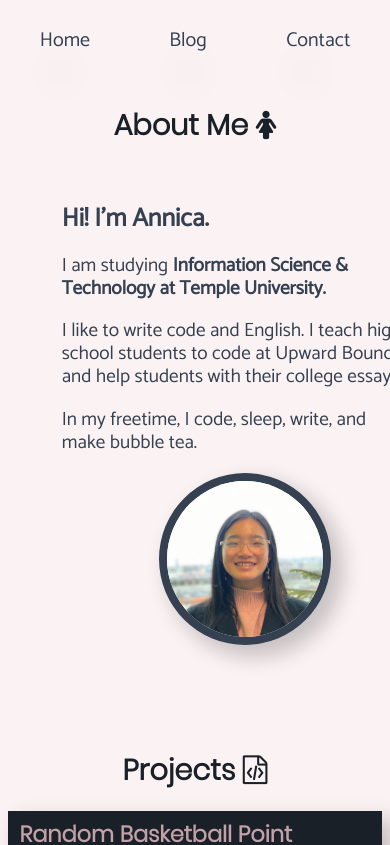
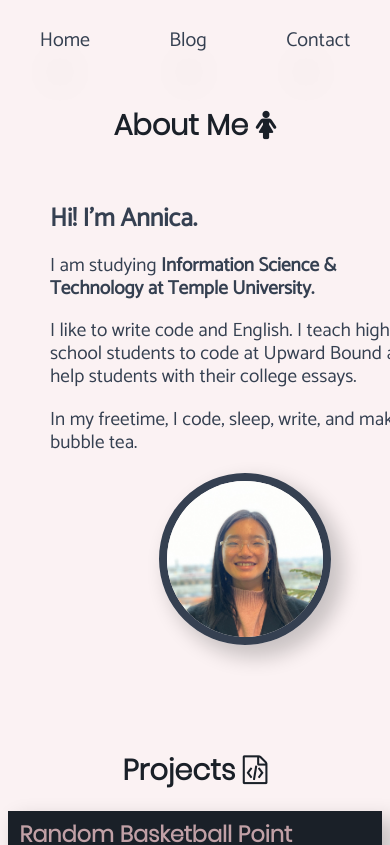
Before and after one commit to chiuannica/banannica, a Vue app: page /#/ in a window 390 px wide. Shown: the top 845 px of the page. Built offline with nearby package versions, Linux system fonts and the light colour scheme.

Commit message:
fixed mobile yet again

```diff
--- a/src/components/About.vue
+++ b/src/components/About.vue
@@ -57,7 +57,7 @@ export default {
 }
 .text {
   width: 90%;
-  margin: 0 5%;
+  margin-left: 5%;
 }
 @media screen and (max-width: 768px) {
   #about {
@@ -72,6 +72,10 @@ export default {
     width: 100%;
     margin: 0;
   }
+  .text {
+  width: 98%;
+  margin-left: 2%;
+  }
   .my-picture {
     width: 40%;
     margin-left: 30%;
```
